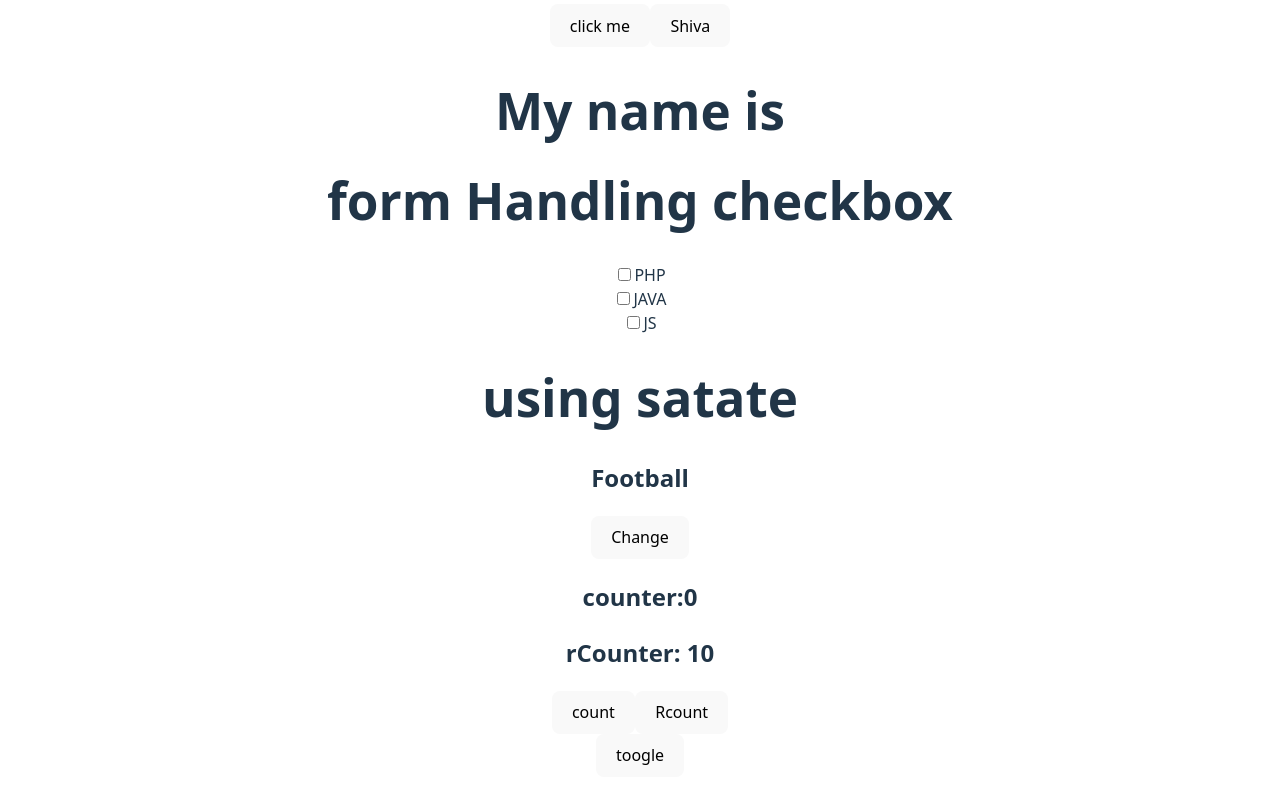
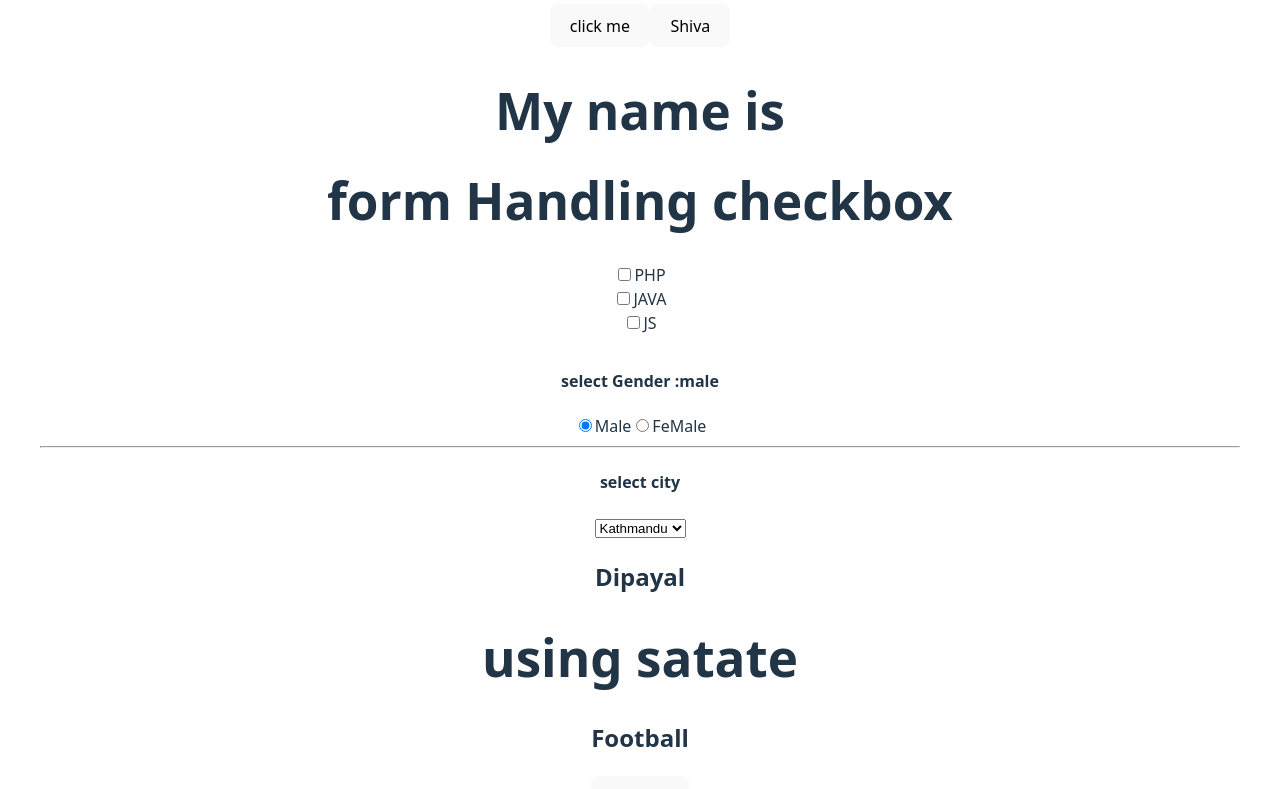
Before and after one commit to Belal172/todo_react, a React (Vite) app: page / in a window 1280 px wide. Shown: the part 381-1170 px from the top of the page. Built offline with nearby package versions, Linux system fonts and the light colour scheme.

Commit message:
handled the radio button and select dropdown

```diff
--- a/src/FormHandling.jsx
+++ b/src/FormHandling.jsx
@@ -2,6 +2,8 @@ import { useState } from "react"
 
 function FormHandling() {
     const [skills, setSkills] = useState([])
+    const [gender,setGender]=useState("male")
+    const [city,setCity]=useState('Dipayal')
     const handleSkills=(event) => {
         console.log(event.target.value)
         if(event.target.checked){
@@ -22,8 +24,20 @@ function FormHandling() {
                 <label htmlFor="java">JAVA</label><br />
                 <input onChange={handleSkills} type="checkbox" id="js" value="js" />
                 <label htmlFor="js">JS</label>
+                 <h1>{skills.toString()}</h1>
+                <h4>select Gender :{gender}</h4>
+                <input checked={gender=="male"} type="radio" name="gender" id="male" value={"male"} onChange={(event)=>setGender(event.target.value)} />Male
+                <input checked={gender=="female"} type="radio" name="gender" id="female" value={"female"} onChange={(event)=>setGender(event.target.value)} />FeMale
+                <hr />
+                <h4>select city</h4>
+                <select name="" id="" defaultValue={"ktm"} onChange={(event)=>setCity(event.target.value)}>
+                    <option  value="dhangadhi">Dhangadhi</option>
+                    <option value="dipayal">Dipayal</option>
+                    <option value="ktm">Kathmandu</option>
+                </select>
+                <h2>{city}</h2>
             </form>
-            <h1>{skills.toString()}</h1>
+
         </div>
     )
 }
```
